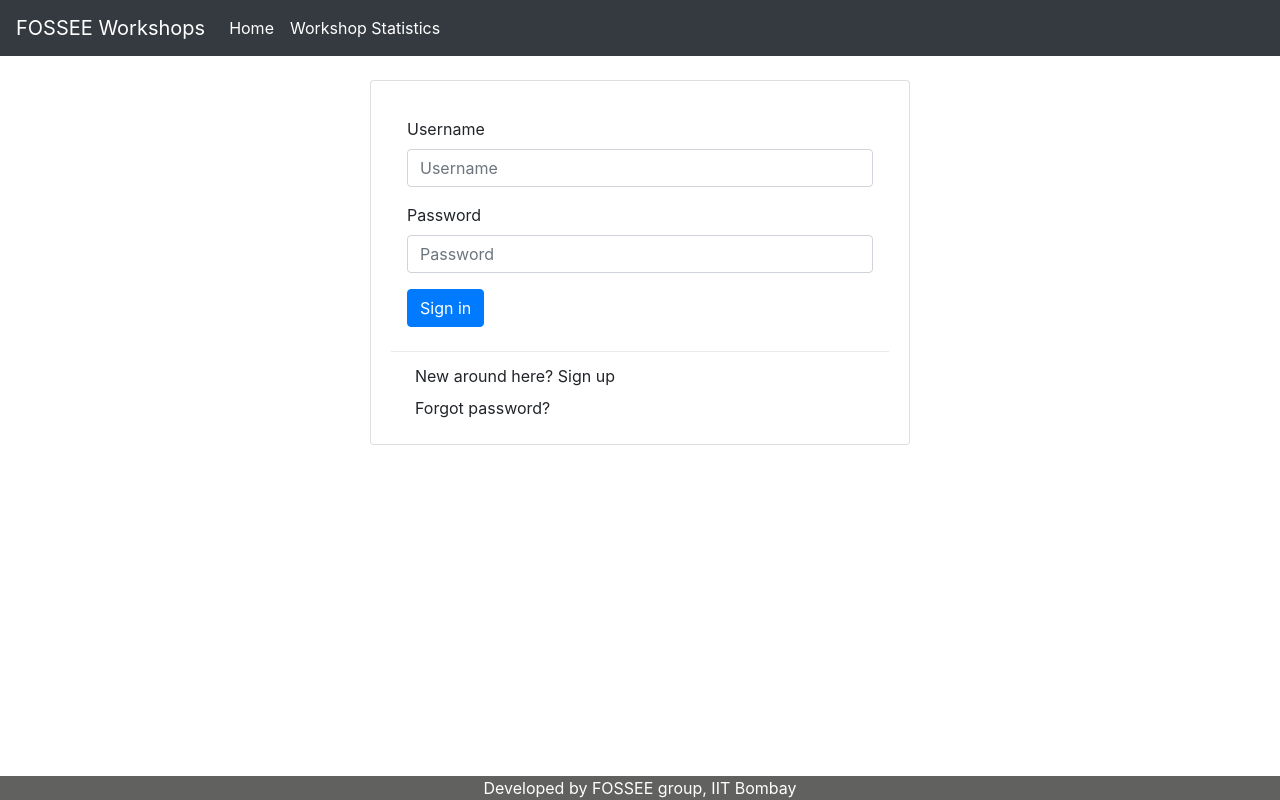
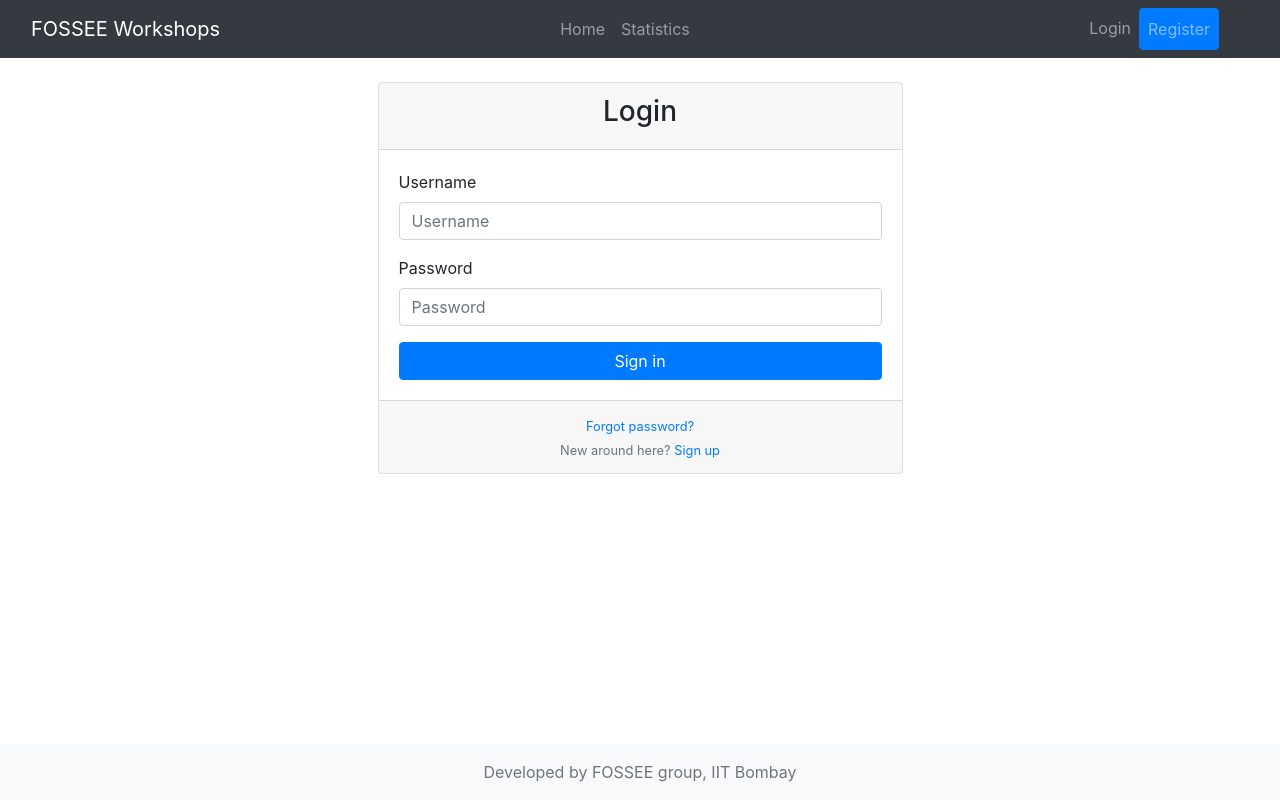
Before and after one commit to Hari-N-2005/Tasks, a Django app: page /workshop/login/ in a window 1280 px wide. Run offline with Django 3.2, Linux system fonts and the light colour scheme; some libraries are stand-ins or nearby versions.

Commit message:
slighly updated UI of main pages (profile, login register and navbar)

```diff
--- a/workshop_booking/workshop_app/templates/workshop_app/base.html
+++ b/workshop_booking/workshop_app/templates/workshop_app/base.html
@@ -6,7 +6,7 @@
     <meta name="viewport" content="width=device-width, initial-scale=1">
     <title>
         {% block title %}
-            HomePage
+            FOSSEE Workshops
         {% endblock %}
     </title>
 
@@ -17,9 +17,7 @@
     <script src="https://cdnjs.cloudflare.com/ajax/libs/Chart.js/2.9.3/Chart.min.js"></script>
     <script src="https://cdnjs.cloudflare.com/ajax/libs/jqueryui/1.12.1/jquery-ui.min.js"></script>
 
-
-    {% block extra-dependencies %}
-    {% endblock %}
+    {% block extra-dependencies %}{% endblock %}
 
     <link rel="stylesheet" href="{% static 'workshop_app/css/bootstrap.min.css' %}">
     <link rel="stylesheet" href="{% static 'workshop_app/css/toastr.min.css' %}">
@@ -28,93 +26,101 @@
     <link rel="stylesheet" href="{% static 'workshop_app/css/font-awesome.css' %}" type="text/css"/>
     <link rel="stylesheet" type="text/css" href="https://cdnjs.cloudflare.com/ajax/libs/jqueryui/1.12.1/jquery-ui.min.css">
 
-    {% block extra-custom-scripts %}
-    {% endblock %}
+    <style>
+        body {
+            display: flex;
+            flex-direction: column;
+            min-height: 100vh;
+        }
+        main {
+            flex: 1;
+        }
+    </style>
 
+    {% block extra-custom-scripts %}{% endblock %}
 </head>
-
 <body>
-{% block header %}
-    <nav class="navbar navbar-dark navbar-expand-lg bg-dark fixed-top">
-        {% if user.is_authenticated %}
-        <a class="navbar-brand text-white" href="{% url 'workshop_app:index' %}">FOSSEE Workshops</a>
-        {% else %}
-        <a class="navbar-brand text-white" href="{{request.scheme}}://{{request.get_host}}">FOSSEE Workshops</a>
-        {% endif %}
-        <button class="navbar-toggler" type="button" data-toggle="collapse" data-target="#navbarSupportedContent"
-                aria-controls="navbarSupportedContent" aria-expanded="false" aria-label="Toggle navigation">
-            <span class="navbar-toggler-icon"></span>
-        </button>
+    <header>
+        <nav class="navbar navbar-expand-lg navbar-dark bg-dark">
+            <div class="container-fluid">
+                <div class="row w-100 align-items-center">
+                    <div class="col-lg-2 col-4">
+                        <a class="navbar-brand" href="{% if user.is_authenticated %}{% url 'workshop_app:index' %}{% else %}{{request.scheme}}://{{request.get_host}}{% endif %}">FOSSEE Workshops</a>
+                    </div>
+                    <div class="col-lg-8 col-4 d-flex justify-content-center">
                         <div class="collapse navbar-collapse" id="navbarSupportedContent">
-            <ul class="navbar-nav">
+                            <ul class="navbar-nav mx-auto">
                                 <li class="nav-item">
-                    <a class="nav-link text-white" href="/">
-                        Home
-                    </a>
+                                    <a class="nav-link" href="/">Home</a>
                                 </li>
                                 <li class="nav-item">
-                    <a class="nav-link text-white" href="{% url 'statistics_app:public' %}">
-                        Workshop Statistics
-                    </a>
+                                    <a class="nav-link" href="{% url 'statistics_app:public' %}">Statistics</a>
                                 </li>
-            </ul>
                                 {% if user.is_authenticated %}
-            <ul class="navbar-nav mr-auto">
-                {% if request.user|has_group:"instructor" %}
                                     <li class="nav-item">
-                    <a class="nav-link text-white" href="{% url 'statistics_app:team' %}">
-                        Team Statistics
-                    </a>
+                                        <a class="nav-link" href="{% url 'workshop_app:workshop_status_instructor' %}">Workshop Status</a>
+                                    </li>
+                                    {% if not request.user|has_group:"instructor" %}
+                                        <li class="nav-item">
+                                            <a class="nav-link" href="{% url 'workshop_app:propose_workshop' %}">Propose Workshop</a>
                                         </li>
                                     {% endif %}
                                     <li class="nav-item">
-                    <a class="nav-link text-white" href="{% url 'workshop_app:workshop_status_instructor' %}">
-                        Workshop Status
-                    </a>
-                </li>
-                {% if not request.user|has_group:"instructor" %}
-                    <li class="nav-item">
-                        <a class="nav-link text-white" href="{% url 'workshop_app:propose_workshop' %}">
-                            Propose Workshop
-                        </a>
+                                        <a class="nav-link" href="{% url 'workshop_app:workshop_type_list' %}">Workshop Types</a>
                                     </li>
                                 {% endif %}
-                <li class="nav-item">
-                    <a class="nav-link text-white" href="{% url 'workshop_app:workshop_type_list' %}">
-                        Workshop Types
-                    </a>
-                </li>
                             </ul>
-            <div class="my-2 my-lg-0">
-                <ul class="navbar-nav mr-auto">
+                        </div>
+                    </div>
+                    <div class="col-lg-2 col-4 d-flex justify-content-end">
+                        {% if user.is_authenticated %}
+                        <ul class="navbar-nav">
                             <li class="nav-item dropdown">
-                        <a class="nav-link dropdown-toggle text-white" href="#" id="navbarDropdown" role="button"
+                                <a class="nav-link dropdown-toggle" href="#" id="navbarDropdown" role="button"
                                    data-toggle="dropdown" aria-haspopup="true" aria-expanded="false">
                                     <span class="material-icons" style="vertical-align: middle">account_circle</span>
-                            <p style="display: inline; vertical-align: middle">
-                                {{user.get_full_name|title}}
-                            </p>
+                                    <span style="vertical-align: middle">{{ user.get_full_name|title }}</span>
                                 </a>
-                        <div class="dropdown-menu" aria-labelledby="navbarDropdown">
+                                <div class="dropdown-menu dropdown-menu-right" aria-labelledby="navbarDropdown">
                                     <a class="dropdown-item" href="{% url 'workshop_app:view_own_profile' %}">Profile</a>
-                            <a class="dropdown-item" href="{% url 'password_change' %}">
-                                 Change Password
-                            </a>
+                                    {% if request.user|has_group:"instructor" %}
+                                    <a class="dropdown-item" href="{% url 'statistics_app:team' %}">Team Statistics</a>
+                                    {% endif %}
+                                    <div class="dropdown-divider"></div>
+                                    <a class="dropdown-item" href="{% url 'password_change' %}">Change Password</a>
                                     <a class="dropdown-item" href="{% url 'workshop_app:logout' %}">Logout</a>
                                 </div>
                             </li>
                         </ul>
-            </div>
+                        {% else %}
+                        <ul class="navbar-nav">
+                            <li class="nav-item">
+                                <a class="nav-link" href="{% url 'workshop_app:login' %}">Login</a>
+                            </li>
+                            <li class="nav-item">
+                                <a class="nav-link btn btn-primary" href="{% url 'workshop_app:register' %}">Register</a>
+                            </li>
+                        </ul>
                         {% endif %}
                     </div>
+                </div>
+            </div>
         </nav>
-{% endblock %}
+    </header>
 
-<div class="base-content">
+    <main class="py-4">
+        <div class="container">
             {% block content %}
                 <h1>Base Template Content. Please override me</h1>
             {% endblock %}
         </div>
+    </main>
+
+    <footer class="footer mt-auto py-3 bg-light">
+        <div class="container text-center">
+            <span class="text-muted">Developed by FOSSEE group, IIT Bombay</span>
+        </div>
+    </footer>
 
     <script>
         {% if messages %}
@@ -123,13 +129,5 @@
             {% endfor %}
         {% endif %}
     </script>
-
 </body>
-<footer class="footer">
-    {% block footer %}
-       <div class="container">
-           Developed by FOSSEE group, IIT Bombay
-       </div>
-    {% endblock %}
-</footer>
 </html>
--- a/workshop_booking/workshop_app/templates/workshop_app/login.html
+++ b/workshop_booking/workshop_app/templates/workshop_app/login.html
@@ -1,4 +1,5 @@
 {% extends 'workshop_app/base.html' %}
+{% load custom_filters %}
 
 {% block title %}
     Login
@@ -7,44 +8,54 @@
 {% block content %}
     <div class="container">
         <div class="row justify-content-center">
-            <div class="col-md-6 col-md-offset-6">
+            <div class="col-md-6">
                 <div class="card">
+                    <div class="card-header">
+                        <h3 class="text-center">Login</h3>
+                    </div>
                     <div class="card-body">
-                        <form class="px-3 py-3" method="post">
+                        <form method="post">
                             {% csrf_token %}
-                        {% if form.errors %}
-                            {% for field in form %}
-                                {% for error in field.errors %}
-                                    <div class="alert alert-dismissible alert-danger">
-                                        <button type="button" class="close" data-dismiss="alert">
-                                            <i class="fa fa-close"></i>
-                                        </button>
-                                        <strong>{{ error|escape }}</strong>
+                            {% if form.non_field_errors %}
+                                <div class="alert alert-danger">
+                                    {% for error in form.non_field_errors %}
+                                        {{ error }}
+                                    {% endfor %}
                                 </div>
-                                {% endfor %}
-                            {% endfor %}
-                            {% for error in form.non_field_errors %}
-                                <div class="alert alert-dismissible alert-danger">
-                                    <button type="button" class="close" data-dismiss="alert">
-                                        <i class="fa fa-close"></i>
-                                    </button>
-                                    <strong>{{ error|escape }}</strong>
-                                </div>
-                            {% endfor %}
                             {% endif %}
                             <div class="form-group">
                                 <label for="id_username">Username</label>
-                          {{ form.username }}
+                                {{ form.username|add_class:"form-control" }}
+                                {% if form.username.errors %}
+                                    <div class="invalid-feedback d-block">
+                                        {% for error in form.username.errors %}
+                                            {{ error }}
+                                        {% endfor %}
+                                    </div>
+                                {% endif %}
                             </div>
                             <div class="form-group">
                                 <label for="id_password">Password</label>
-                          {{ form.password }}
+                                {{ form.password|add_class:"form-control" }}
+                                {% if form.password.errors %}
+                                    <div class="invalid-feedback d-block">
+                                        {% for error in form.password.errors %}
+                                            {{ error }}
+                                        {% endfor %}
                                     </div>
-                        <button type="submit" class="btn btn-primary">Sign in</button>
+                                {% endif %}
+                            </div>
+                            <button type="submit" class="btn btn-primary btn-block">Sign in</button>
                         </form>
-                        <div class="dropdown-divider"></div>
-                        <a class="dropdown-item" href="{% url 'workshop_app:register' %}">New around here? Sign up</a>
-                        <a class="dropdown-item" href="{% url 'password_reset' %}">Forgot password?</a>
+                    </div>
+                    <div class="card-footer text-center">
+                        <small class="text-muted">
+                            <a href="{% url 'password_reset' %}">Forgot password?</a>
+                        </small>
+                        <br>
+                        <small class="text-muted">
+                            New around here? <a href="{% url 'workshop_app:register' %}">Sign up</a>
+                        </small>
                     </div>
                 </div>
             </div>
--- a/workshop_booking/workshop_app/templatetags/custom_filters.py
+++ b/workshop_booking/workshop_app/templatetags/custom_filters.py
@@ -5,3 +5,7 @@
 @register.filter(name='has_group')
 def has_group(user, group_name):
     return user.groups.filter(name=group_name).exists()
+
+@register.filter(name='add_class')
+def add_class(field, css):
+    return field.as_widget(attrs={"class": css})
```
Also changed, not shown: workshop_booking/workshop_app/templates/workshop_app/register.html (+48 -27 lines), workshop_booking/workshop_app/templates/workshop_app/view_profile.html (+57 -24 lines), 1 other file. Lines whose indentation alone changed are shown as unchanged.
